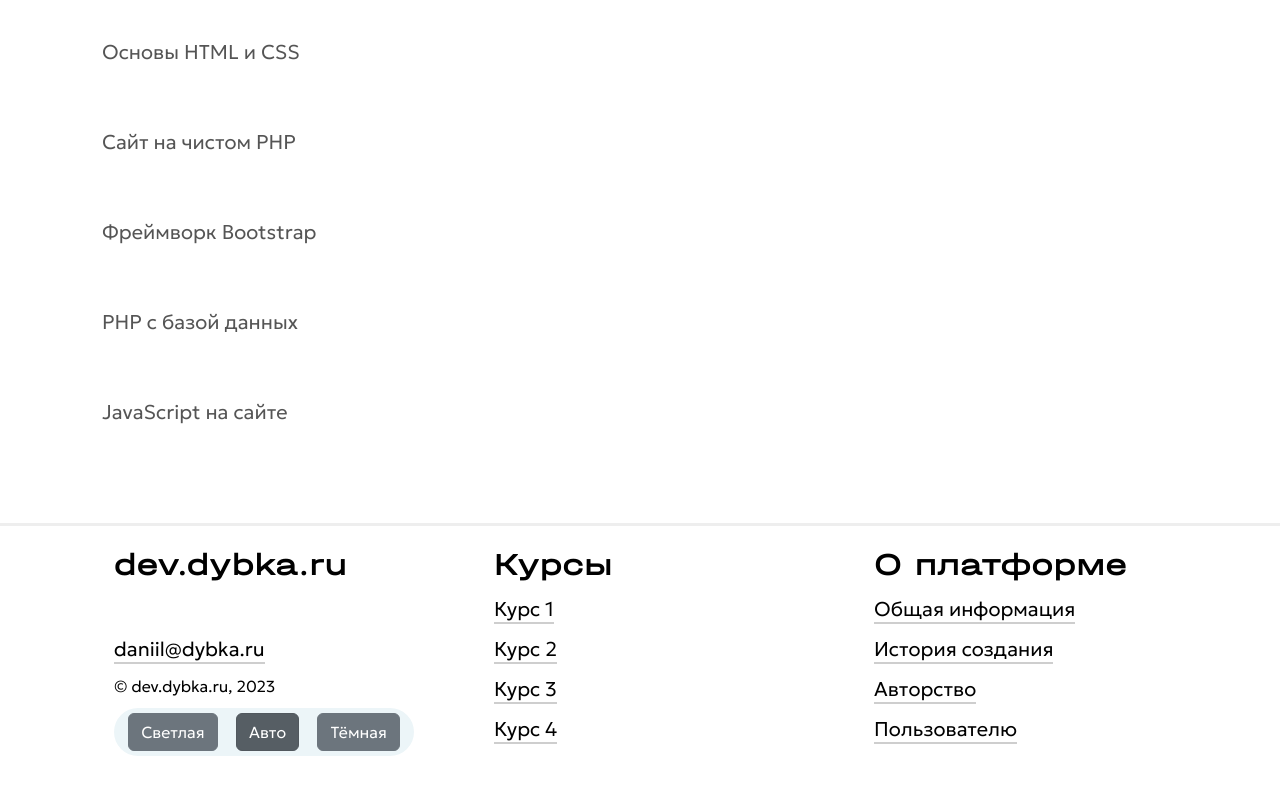
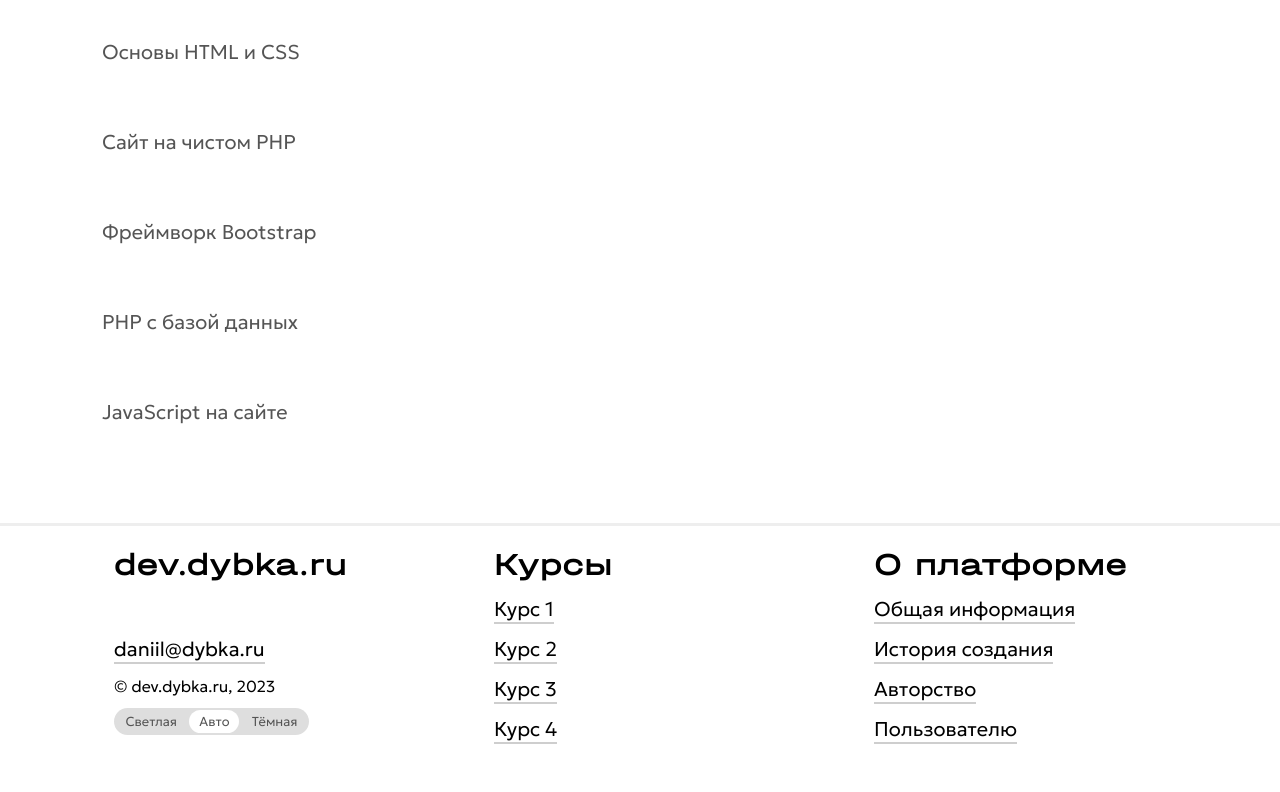
Before and after one commit to DanyaBooba/dev-dybka, an Eleventy site: page src/index.md in a window 1280 px wide. Shown: the part 607-1399 px from the top of the page. Built offline with nearby package versions, Linux system fonts and the light colour scheme; Eleventy itself is replaced by a stand-in of ours; files that its build step writes are made by us from their sources; files whose address does not match are found by name; a web font is replaced by a local one.

Commit message:
edit style of change button

```diff
--- a/src/_css/__const/dark.css
+++ b/src/_css/__const/dark.css
@@ -18,4 +18,5 @@
 
     /* Bootstrap */
     --bs-tertiary-bg: #A0C5FE !important;
+    --bg-theme-color: #dedede;
 }
--- a/src/_css/__const/light.css
+++ b/src/_css/__const/light.css
@@ -18,4 +18,6 @@
 
     /* Bootstrap */
     --bs-tertiary-bg: #A0C5FE !important;
+    --bg-theme-color: #dedede;
+    --bs-btn-active-bg: #fff !important;
 }
--- a/src/_css/theme.css
+++ b/src/_css/theme.css
@@ -1,7 +1,51 @@
 .theme-toggle
 {
-    width: 300px;
-    background: var(--bg-light-1);
+    width: 195px;
+    background: var(--bg-theme-color);
     border-radius: var(--border-radius-3);
-    padding: 5px;
+    padding: 1.5px;
 }
+
+.theme-toggle .btn-secondary {
+    --bs-btn-border-radius: 50px;
+    padding: 0;
+    margin: 0;
+    font-size: 13px;
+    color: var(--text-default) !important;
+    padding-left: 10px;
+    padding-right: 10px;
+}
+
+.theme-toggle p {
+    padding: 0;
+    margin: 0;
+}
+
+.theme-toggle label {
+    padding: 0;
+    margin: 0;
+}
+
+.theme-toggle .btn-secondary {
+    padding-top: 2px;
+    padding-bottom: 2px;
+    color: var(--text-color-2) !important;
+    background: transparent;
+    border: 0;
+}
+
+.theme-toggle .btn-secondary:hover {
+    color: var(--text-default) !important;
+    background: transparent;
+    border: 0;
+}
+
+.btn-check:checked+.btn,
+.btn.active,
+.btn.show,
+.btn:first-child:active,
+:not(.btn-check)+.btn:active
+{
+    background: var(--bg-color);
+    border: 0;
+}
--- a/src/_includes/footer.njk
+++ b/src/_includes/footer.njk
@@ -16,28 +16,13 @@
                     <li>
                         <p>© dev.dybka.ru, 2023</p>
                     </li>
-                    <div class="d-flex justify-content-around align-items-center theme-toggle">
-                        <!-- <label class="theme-toggle__item">
-                            <input class="theme-toggle__input visually-hidden" type="radio" name="color-theme" value="light" />
-                            <span>Светлая</span>
-                        </label>
-                        <label class="theme-toggle__item">
-                            <input class="theme-toggle__input visually-hidden" type="radio" name="color-theme" value="auto" checked="" />
-                            <span>Авто</span>
-                        </label>
-                        <label class="theme-toggle__item">
-                            <input class="theme-toggle__input visually-hidden" type="radio" name="color-theme" value="dark">
-                                <span>Тёмная</span>
-                            </input>
-                        </label> -->
+                    <div class="d-flex justify-content-between align-items-center theme-toggle">
                         <input type="radio" class="btn-check" name="color-theme" id="radio1" value="light" autocomplete="off">
-                        <label class="btn btn-secondary" for="option1">Светлая</label>
-
+                        <label class="btn btn-secondary" for="radio1">Светлая</label>
                         <input type="radio" class="btn-check" name="color-theme" id="radio2" value="auto" autocomplete="off" checked>
-                        <label class="btn btn-secondary" for="option2">Авто</label>
-
+                        <label class="btn btn-secondary" for="radio2">Авто</label>
                         <input type="radio" class="btn-check" name="color-theme" id="radio3" value="dark" autocomplete="off">
-                        <label class="btn btn-secondary" for="option4">Тёмная</label>
+                        <label class="btn btn-secondary" for="radio3">Тёмная</label>
                     </div>
                 </ul>
             </div>
```
